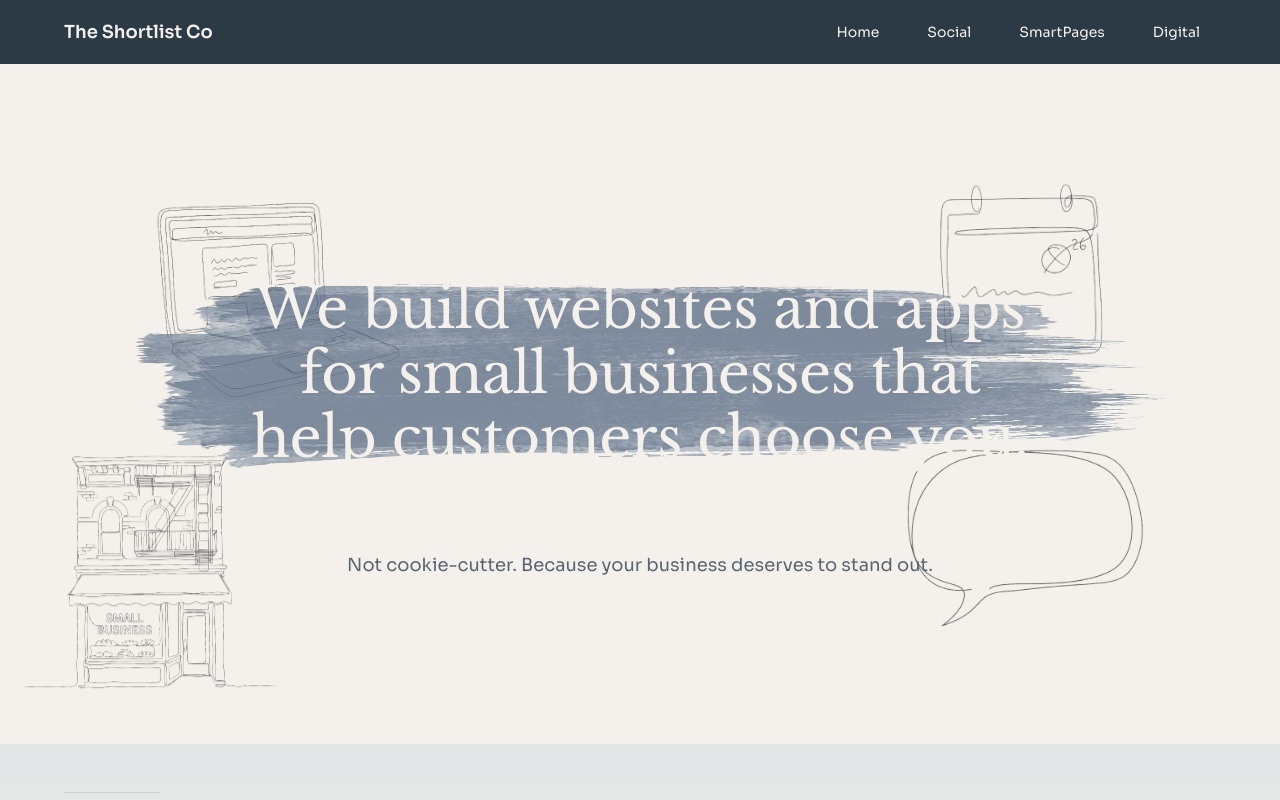
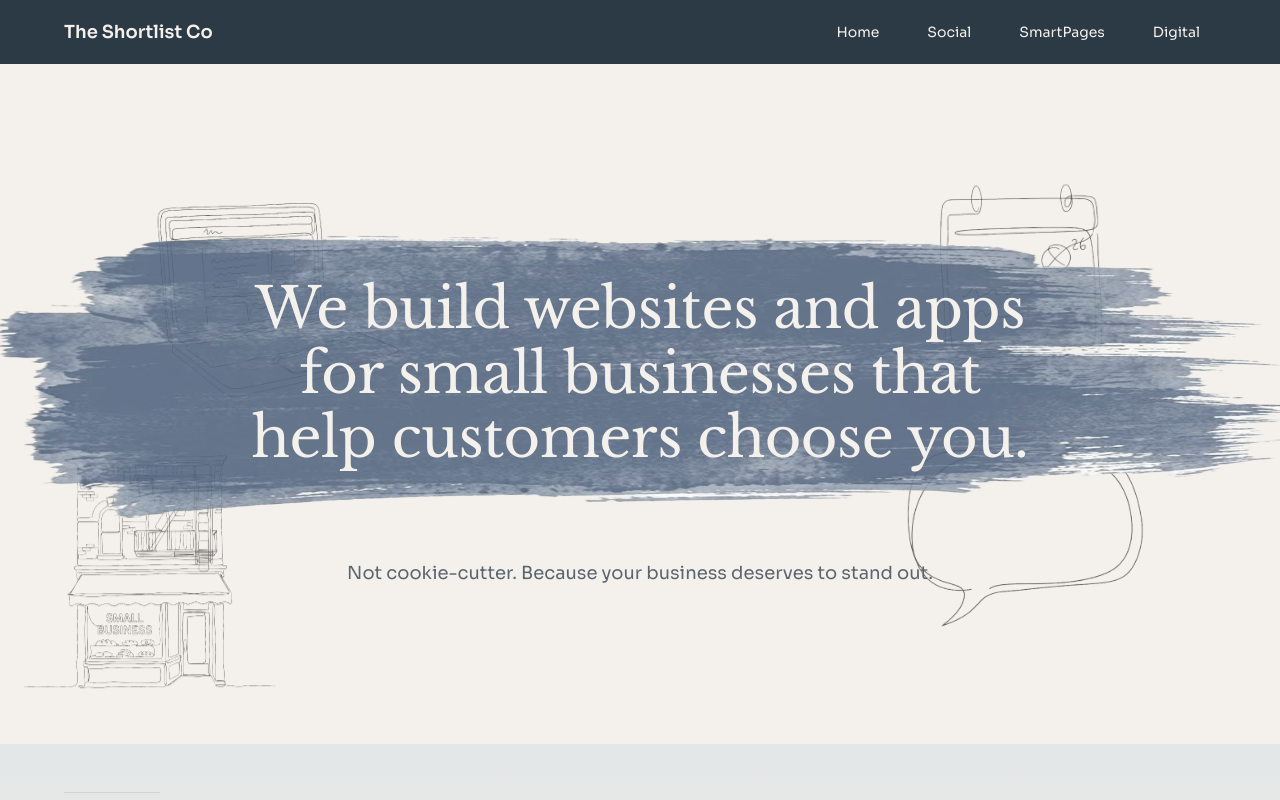
Before and after one commit to Dunzoai/shortlist-pass-hub, a Next.js app: page /digital in a window 1280 px wide. Shown: the top 800 px of the page. Built offline with nearby package versions, Linux system fonts and the light colour scheme.

Commit message:
Widen ink background, add sketch-in animation

```diff
--- a/src/app/digital/page.tsx
+++ b/src/app/digital/page.tsx
@@ -91,20 +91,26 @@ function HeroSection() {
 
       <Container>
         <div className="relative z-20 max-w-[1000px] mx-auto text-center px-4 -mt-16 md:-mt-8 lg:mt-0">
-          {/* Ink background behind headline */}
+          {/* Ink background behind headline - sketches in to reveal text */}
           <div className="relative">
-            <img
+            <motion.img
               src="/ink-background.png"
               alt=""
-              className="absolute inset-0 w-full h-full object-cover opacity-70 -z-10 scale-110"
-              style={{ objectFit: "fill" }}
+              className="absolute inset-0 w-full h-full -z-10"
+              style={{
+                objectFit: "fill",
+                transform: "scale(1.4, 1.6)",
+              }}
+              initial={{ opacity: 0, clipPath: "inset(0 100% 0 0)" }}
+              animate={{ opacity: 0.85, clipPath: "inset(0 0% 0 0)" }}
+              transition={{ duration: 1.5, ease: "easeOut" }}
             />
-            {/* H1 - Serif */}
+            {/* H1 - Serif - bone colored text revealed by ink */}
             <motion.h1
               initial={{ opacity: 0 }}
               animate={{ opacity: 1 }}
-              transition={{ duration: 1, ease: "easeOut" }}
-              className="text-[28px] md:text-[44px] lg:text-[56px] font-normal text-[#F4F1EC] leading-[1.15] tracking-[-0.01em] py-8 md:py-12 px-4"
+              transition={{ duration: 0.8, delay: 0.8, ease: "easeOut" }}
+              className="text-[28px] md:text-[44px] lg:text-[56px] font-normal text-[#F4F1EC] leading-[1.15] tracking-[-0.01em] py-10 md:py-14 px-6"
               style={{ fontFamily: "var(--font-libre-baskerville)", textWrap: "balance" }}
             >
               We build websites and apps for small businesses that help customers choose you.
```
